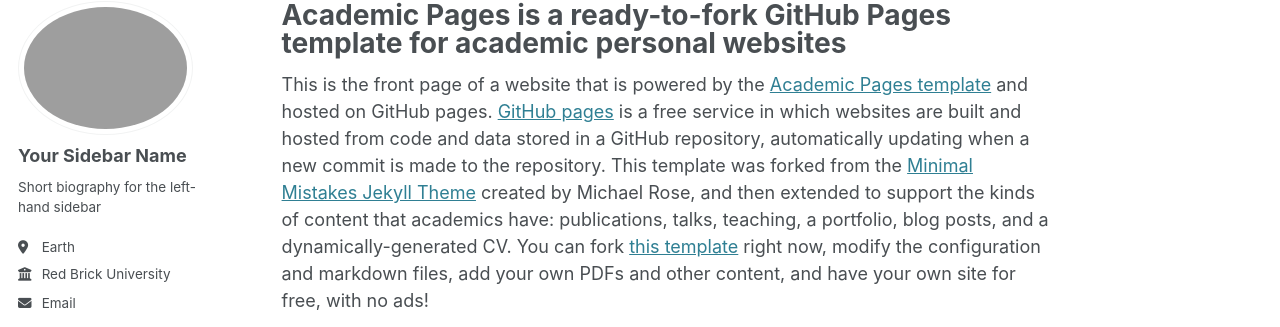
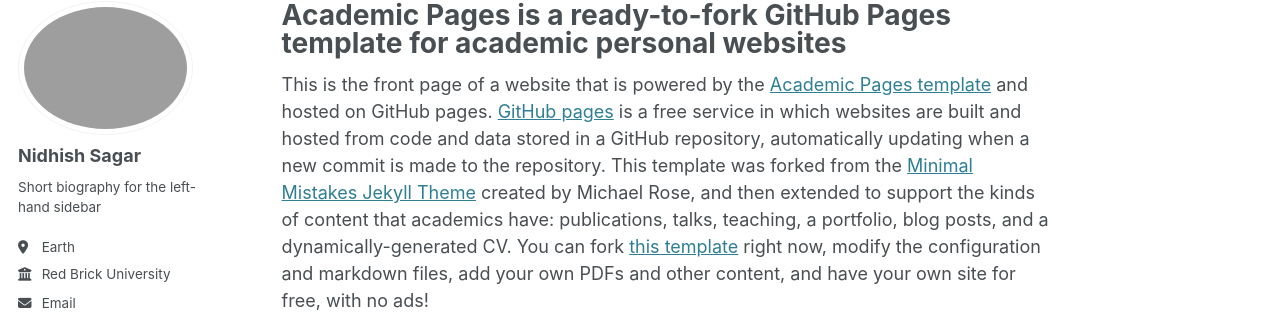
Before and after one commit to sagarnidhish/sagarnidhish.github.io, a Jekyll site: the page built from _pages/about.md, in a window 1280 px wide. Shown: the part 105-432 px from the top of the page. Built offline with Jekyll 4.4.1, drawn with Linux system fonts in a browser that asks for light colours; some web fonts are replaced.

Commit message:
Update _config.yml

```diff
--- a/_config.yml
+++ b/_config.yml
@@ -22,7 +22,7 @@
 author:
   # Biographic information
   avatar           : "profile.png"
-  name             : "Your Sidebar Name"
+  name             : "Nidhish Sagar"
   pronouns         : # example: "she/her"
   bio              : "Short biography for the left-hand sidebar"
   location         : "Earth"
```
